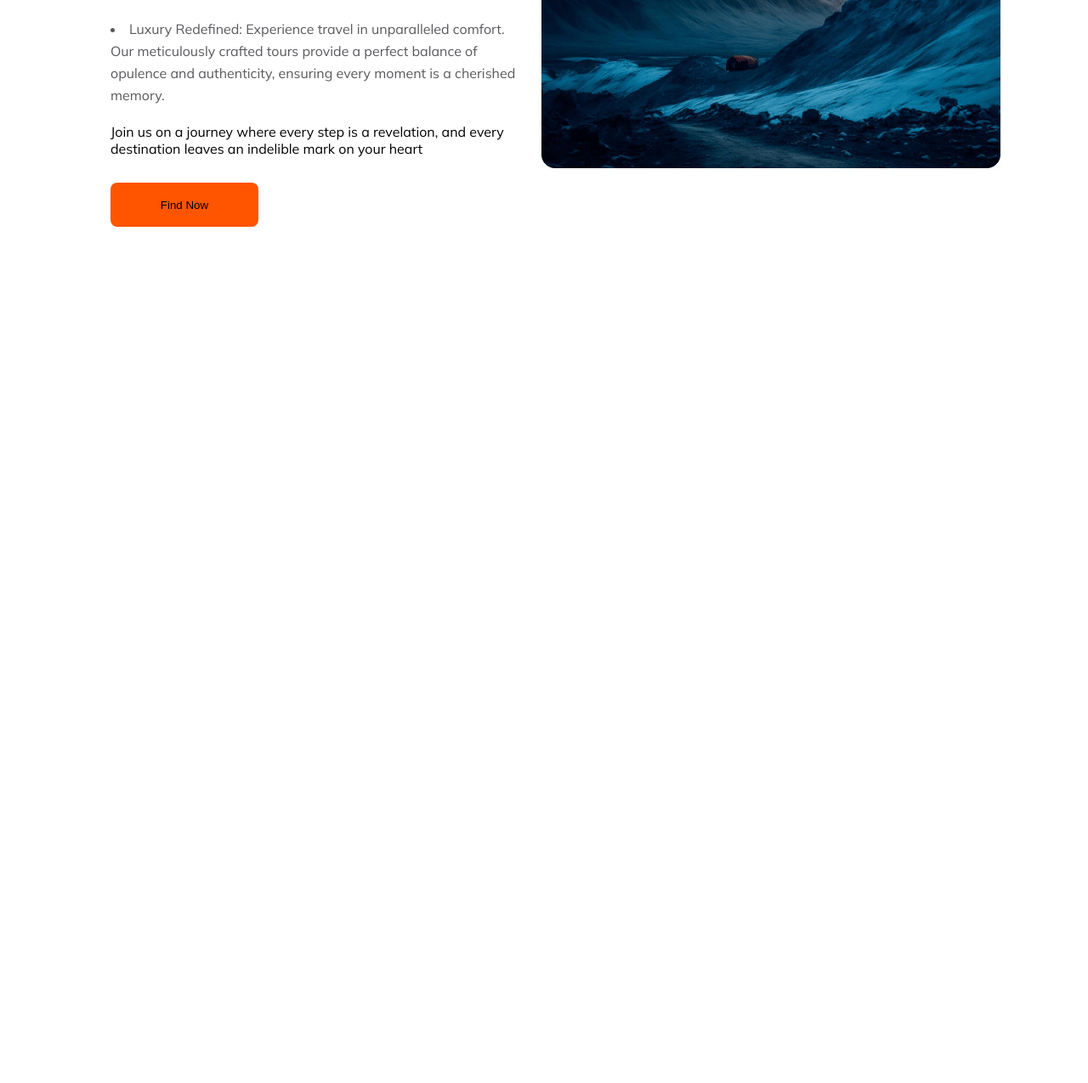
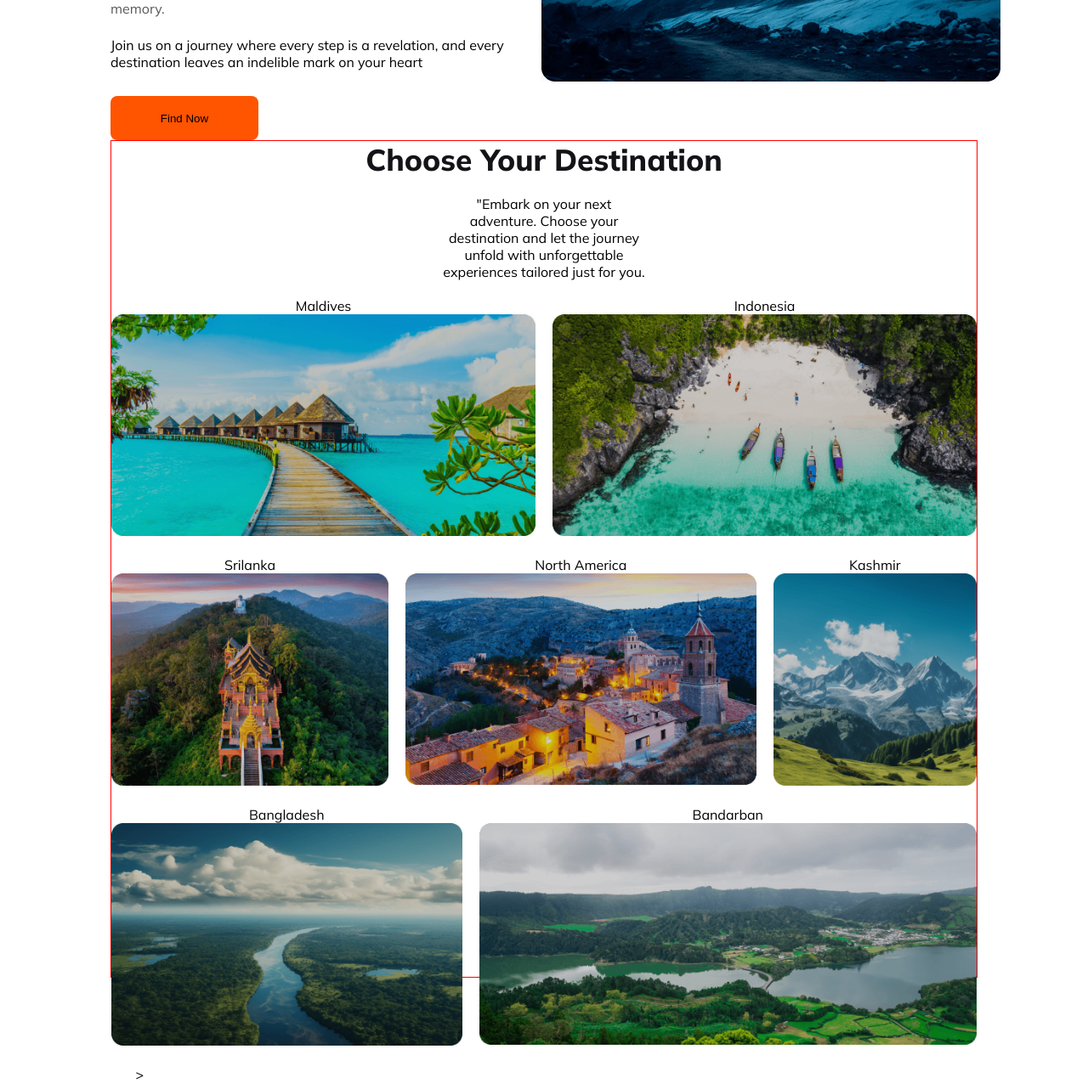
Before and after one commit to nurnewas/b9-a2-vacation-travel.com, a plain HTML site: page index.html in a window 1280 px wide. Shown: the part 971-2246 px from the top of the page at 85% size. Before the commit the page ends 1248 px from the top, so only its background shows below. Drawn offline with Linux system fonts and the light colour scheme.

Commit message:
added the destination section

```diff
--- a/index.html
+++ b/index.html
@@ -12,7 +12,9 @@
     <header>
     <!-- Nav bar  -->
         <nav class="nav">
-            <div class="nav-left-side"><h3><img src="Images/Group 40071 (2).png" alt=""> Vacation <span class="text-color">Travel.com</span></h3>
+            <div class="nav-left-side">
+                <img src="Images/Group 40071 (2).png" alt="">
+                <h3> Vacation <span class="text-color">Travel.com</span></h3>
             </div>
             <div class="nav-right-side">
                 <!-- <ul> <li><a href="#"> <i class="fa-solid fa-bars"></i></a></li> -->
@@ -85,6 +87,23 @@
 
         </section>
         <!-- Tour Sextion -->
+        <!-- Destination Section -->
+        <section class="destination">
+            <h4 class="destination-header">Choose Your Destination</h4>
+            <p class="destination-para">"Embark on your next adventure. Choose your destination and let the journey unfold with unforgettable experiences tailored just for you.</p>
+            <!-- <div class="destination-image">
+            </div> -->
+            <div class="destination-grid-img">
+                <div class="grid-img-1">Maldives<img src="Images/Rectangle 5.png" alt=""></div>
+                <div class="grid-img-2"> Indonesia<img src="Images/Rectangle 8.png" alt=""></div>
+                <div class="grid-img-3">Srilanka<img src="Images/Rectangle 6.png" alt=""></div>
+                <div class="grid-img-4">North America<img src="Images/Rectangle 7.png" alt=""></div>
+                <div class="grid-img-5">Kashmir<img src="Images/Rectangle 9.png" alt=""></div>
+                <div class="grid-img-6">Bangladesh<img src="Images/Rectangle 11.png" alt=""></div>
+                <div class="grid-img-7">Bandarban<img src="Images/Rectangle 10.png" alt=""></div>>
+            </div>
+        </section>
+        <!-- Destination Section -->
     </main>
         <!-- main Section -->
         <!-- footer Section -->
--- a/style.css
+++ b/style.css
@@ -20,7 +20,6 @@
     justify-content: space-between;
     align-items: center;
     height: 3rem;
-    border: solid red 1px;
 
 }
 .nav-left-side {
@@ -65,7 +64,6 @@
 /* Banner section */
 .container-banner {
     margin-top: 50px;
-    border: 1px solid red;
     background-color: #424247;
     background-image: url(Images/Group13.png);
     border-radius: 15px;
@@ -155,8 +153,68 @@ h2 {
     margin: 5%;
 }
 
+/*  Destination Section */
+.destination {
+border: red 1px solid;
+}
+.destination-header {
+    color: #131318;
+    text-align: center;
+    font-size: 2.2rem;
+    font-weight: 800;
+}
+.destination-para {
+    margin: 20px 390px ;
+    text-align: center;
 
-/*  Destination Section */
+}
+.destination-grid-img {
+    display: grid;
+    grid-template-columns: repeat(12,1fr);
+    grid-template-rows: repeat(3,1fr);
+    gap: 20px;
+    border-radius: 10px;
+    justify-content: space-around;
+    padding: auto;
+    height: 100vh;
+    text-align: center;
+}
+.destination-grid-img img {
+    width: 100%;
+    justify-content: center;
+    object-fit: cover;
+    /* height: 100%; */
+}
+.grid-img-1 {
+    grid-column: 1 / span 6;
+    grid-row: 1 / span 1;
+}
+.grid-img-2 {
+    grid-column: 7 / span 6;
+    grid-row: 1 /span 1;
+
+}
+.grid-img-3 {
+    grid-column: 1 / span 4;
+    grid-row: 2 /span 1;
+}
+.grid-img-4 {
+    grid-column: 5 / span 5;
+    grid-row: 2 /span 1;
+}
+.grid-img-5 {
+    grid-column: 10 / span 3;
+    grid-row: 2 /span 1;
+}
+.grid-img-6 {
+    grid-column: 1 / span 5;
+    grid-row: 3 /span 1;
+}
+.grid-img-7 {
+    grid-column: 6 / span 7;
+    grid-row: 3 /span 1;
+}
+
 
 /* Responsive For Phone*/
 
@@ -175,4 +233,13 @@ h2 {
 .tour-sectoin-text {
     margin-left: 20px;
 }
+
+/* Destination Section */
+.destination-grid-img {
+    grid-template-columns: repeat(1 , 1fr);
+    grid-template-rows: repeat(7,1fr);
+    flex-direction: row;
+    gap: 10px;
+    border-radius: 10px;
+}
  }
```
